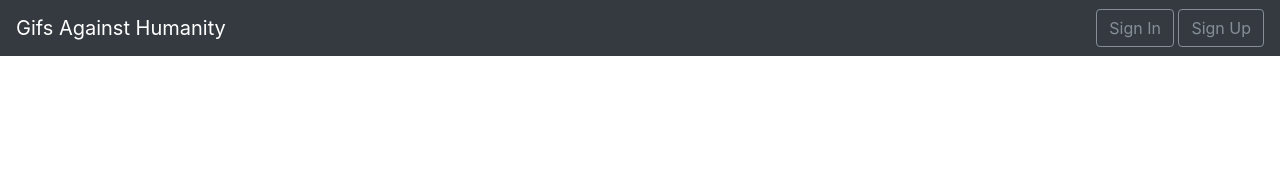
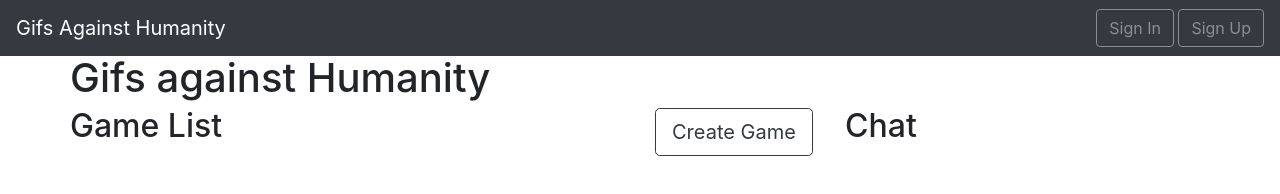
Before and after one commit to Fneim/gifs-against-humanity, a website: page public/index.html in a window 1280 px wide. Drawn offline with nearby package versions, Linux system fonts and the light colour scheme; no server answers.

Commit message:
Game Creation

```diff
--- a/public/index.html
+++ b/public/index.html
@@ -4,9 +4,32 @@
     <link href="assets/css/style.css" type="text/css" rel="stylesheet">
 </head>
 
+<body>
 <div id="loading"><i class="fa fa-spinner fa-pulse fa-3x fa-fw"></i></div>
 
-<body>
+<div class="container">
+    <div class="row">
+        <h1>Gifs against Humanity</h1>
+        <div class="col-lg-8">
+            <div class="row">
+                <div class="col-lg-9">
+                    <div class="row">
+                        <h2>Game List</h2>
+                    </div>
+                    <div class="row">
+                        <div id="gameList"></div>
+                    </div>
+                </div>
+                <div class="col-lg-3">
+                    <button id="createGame" class="btn btn-lg btn-outline-dark">Create Game</button>
+                </div>
+            </div>
+        </div>
+        <div class="col-lg-4">
+            <h2>Chat</h2>
+        </div>
+    </div>
+</div>
     <script src="https://code.jquery.com/jquery-3.2.1.min.js" integrity="sha256-hwg4gsxgFZhOsEEamdOYGBf13FyQuiTwlAQgxVSNgt4=" crossorigin="anonymous"></script>
     <script src="https://www.gstatic.com/firebasejs/4.3.0/firebase.js"></script>
     <script src="https://cdnjs.cloudflare.com/ajax/libs/popper.js/1.11.0/umd/popper.min.js" integrity="sha384-b/U6ypiBEHpOf/4+1nzFpr53nxSS+GLCkfwBdFNTxtclqqenISfwAzpKaMNFNmj4" crossorigin="anonymous"></script>
@@ -14,5 +37,6 @@
     <script src="/assets/lib/jquery.initialize.min.js"></script>
     <script src="/template/user/user.js"></script>
     <script src="/template/load.js"></script>
+    <script src="/assets/js/game.js"></script>
 </body>
 </html>
```
